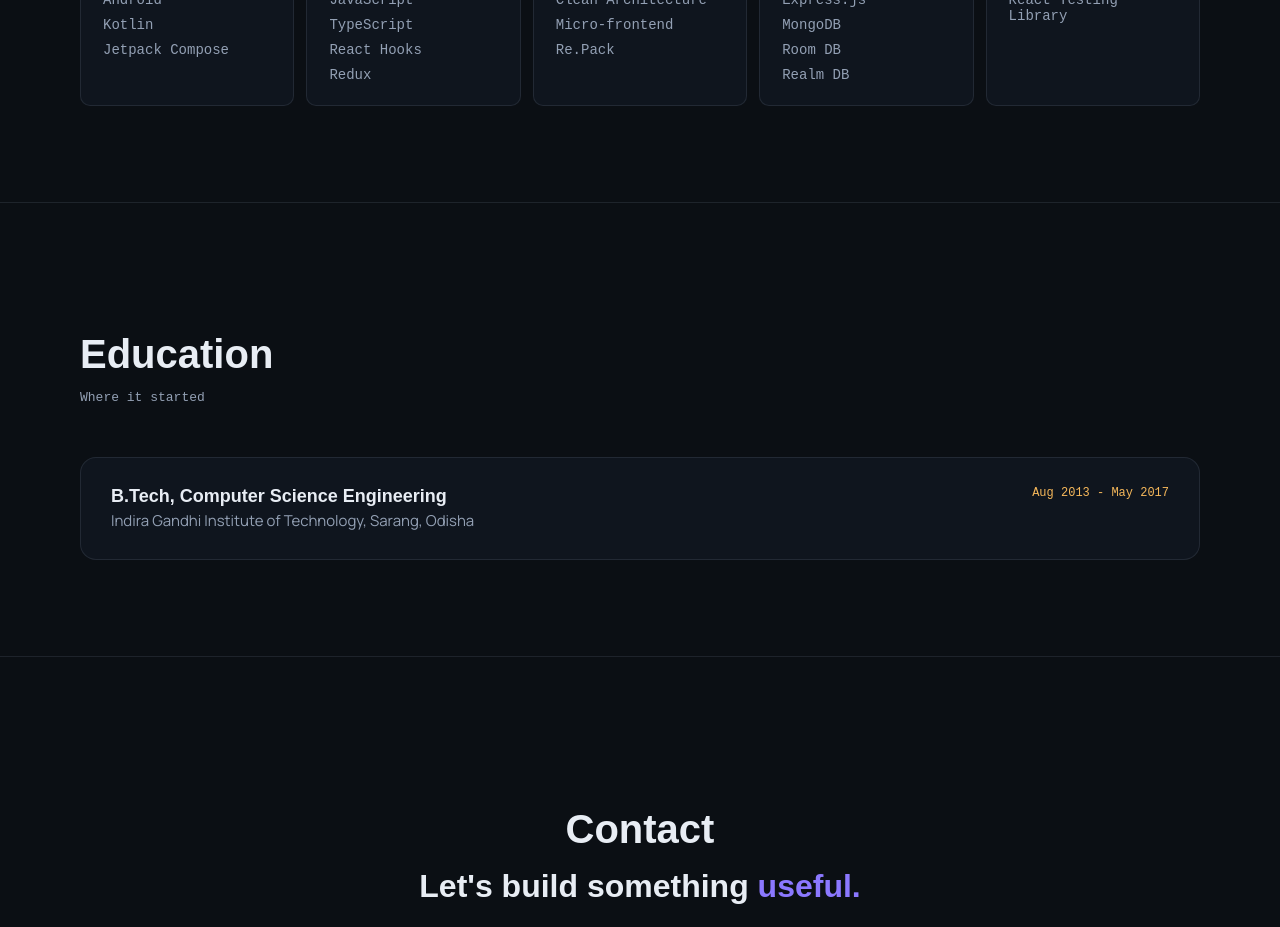
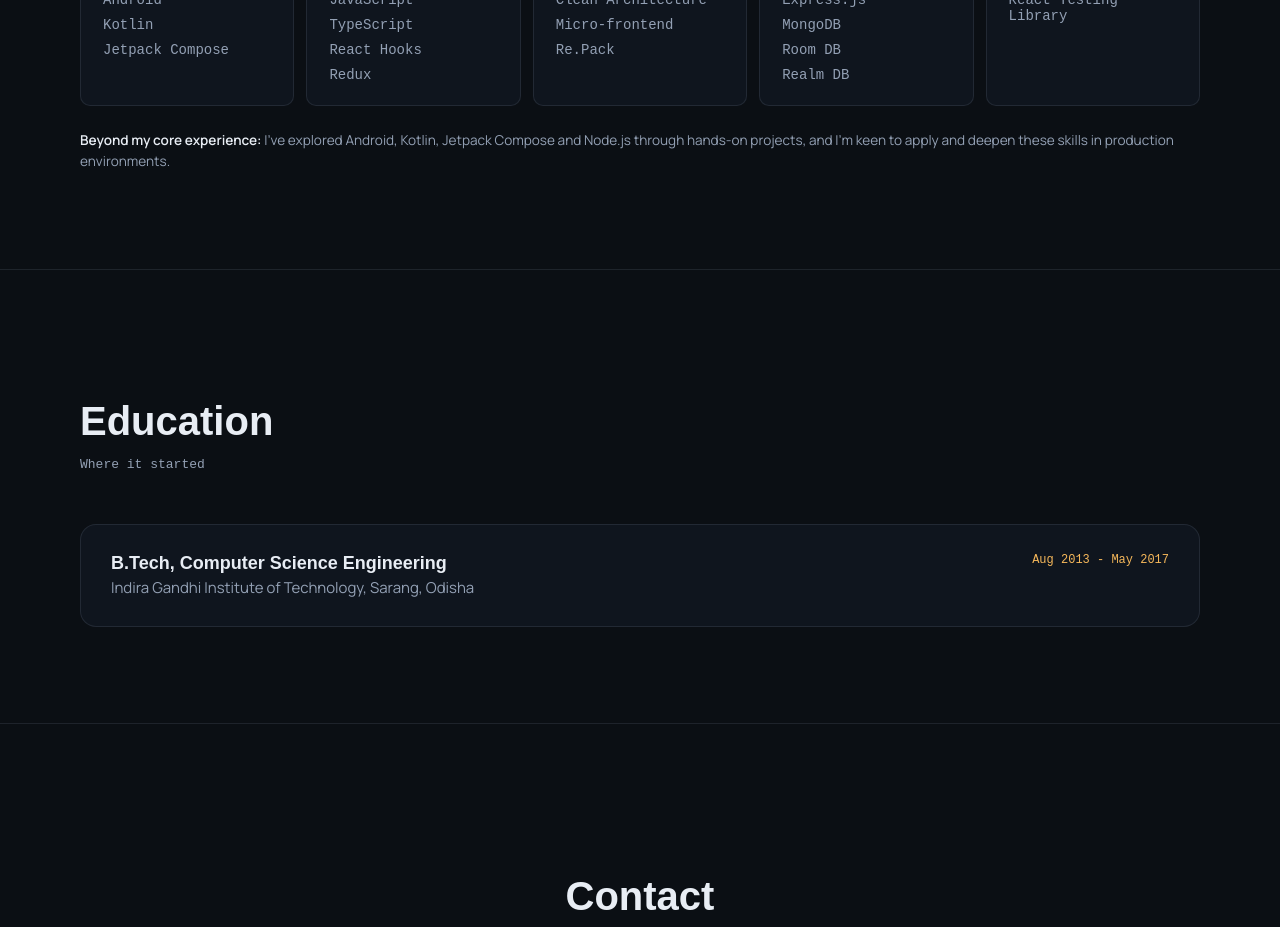
Before and after one commit to rkchoudhury/rkchoudhury.github.io, a React (Vite) app: page / in a window 1280 px wide. Shown: the part 4560-5487 px from the top of the page. Built offline with nearby package versions, Linux system fonts and the light colour scheme; no server answers.

Commit message:
Added skill notes

```diff
--- a/src/components/skills/Skills.tsx
+++ b/src/components/skills/Skills.tsx
@@ -17,6 +17,11 @@ const Skills = () => {
                     );
                 })}
             </div>
+            <p className="skills-note">
+                <strong>Beyond my core experience:</strong> I've explored Android,
+                Kotlin, Jetpack Compose and Node.js through hands-on projects, and I'm
+                keen to apply and deepen these skills in production environments.
+            </p>
         </Section>
     );
 }
--- a/src/components/skills/style.css
+++ b/src/components/skills/style.css
@@ -24,3 +24,13 @@
   color: var(--muted);
   font: 14px var(--mono);
 }
+.skills-note {
+  color: var(--muted);
+  margin: 24px auto 0;
+  font-size: 0.85rem;
+  line-height: 1.6;
+}
+.skills-note strong {
+  color: var(--text);
+  font-weight: 600;
+}
```
